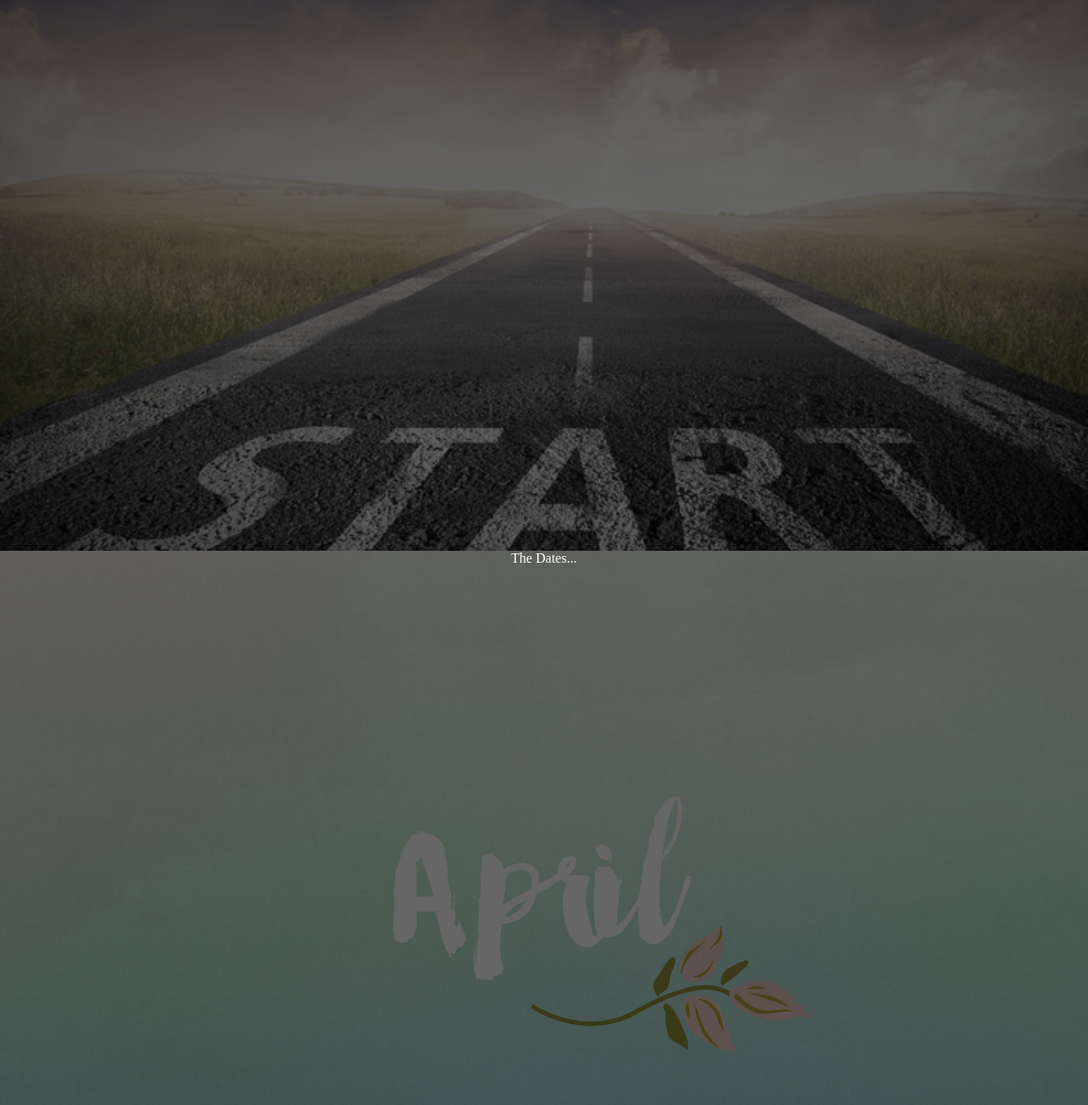
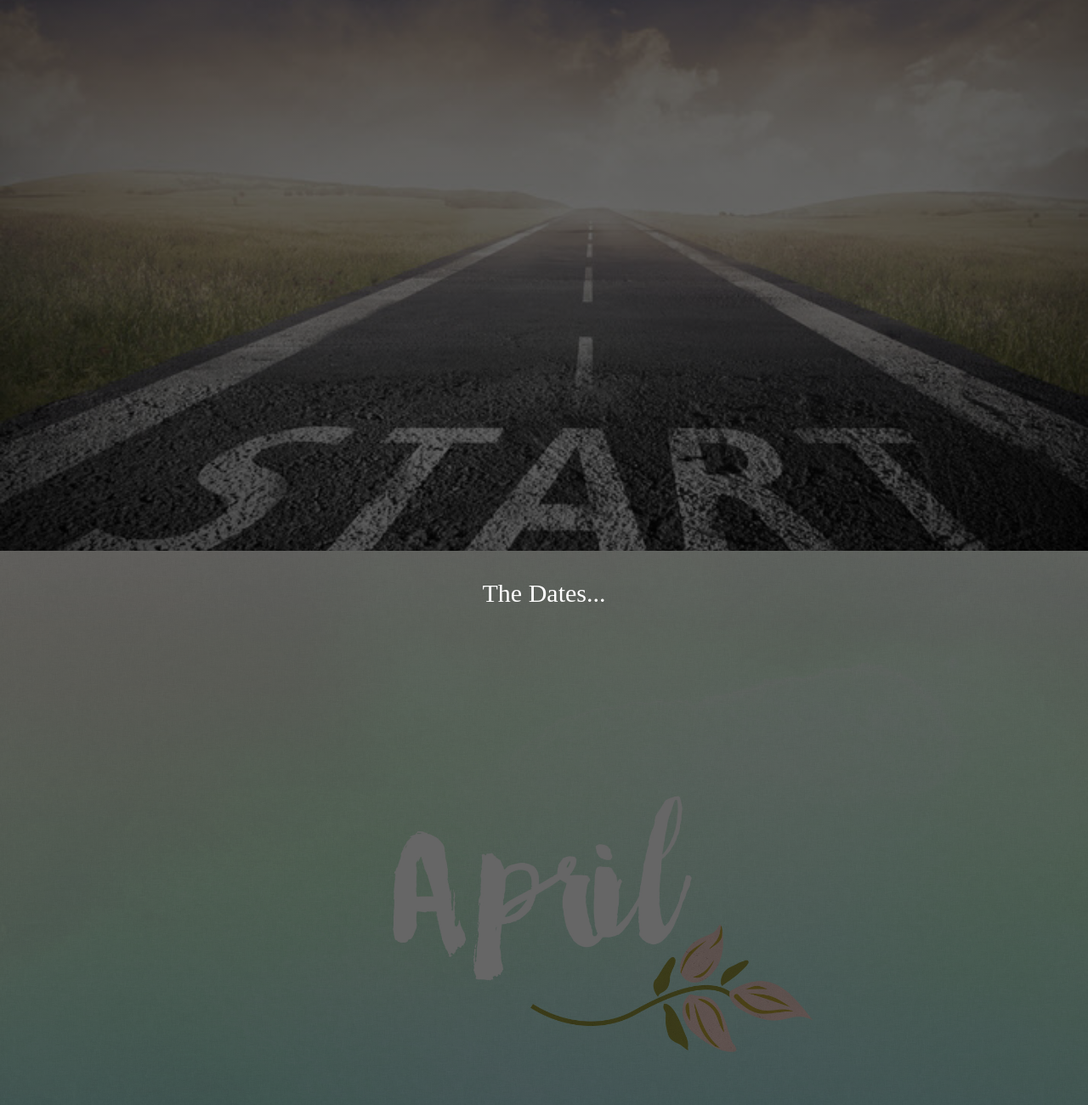
Before and after one commit to kaushikchaubal/kavee-kaush, a website: page index.html in a window 1280 px wide. Shown: the part 952-2252 px from the top of the page at 85% size. Drawn offline with Linux system fonts and the light colour scheme.

Commit message:
Adding same font-size for journey and dates

```diff
--- a/css/style.css
+++ b/css/style.css
@@ -29,6 +29,8 @@ body {
     background-repeat: no-repeat;
     background-attachment: fixed;
     background-size: cover;
+    line-height: 100px;
+    font-size: 30px;
 }
 
 .journey-title {
@@ -43,6 +45,8 @@ body {
     background-repeat: no-repeat;
     background-attachment: fixed;
     background-size: cover;
+    line-height: 100px;
+    font-size: 30px;
 }
 
 .dates-title {
```
